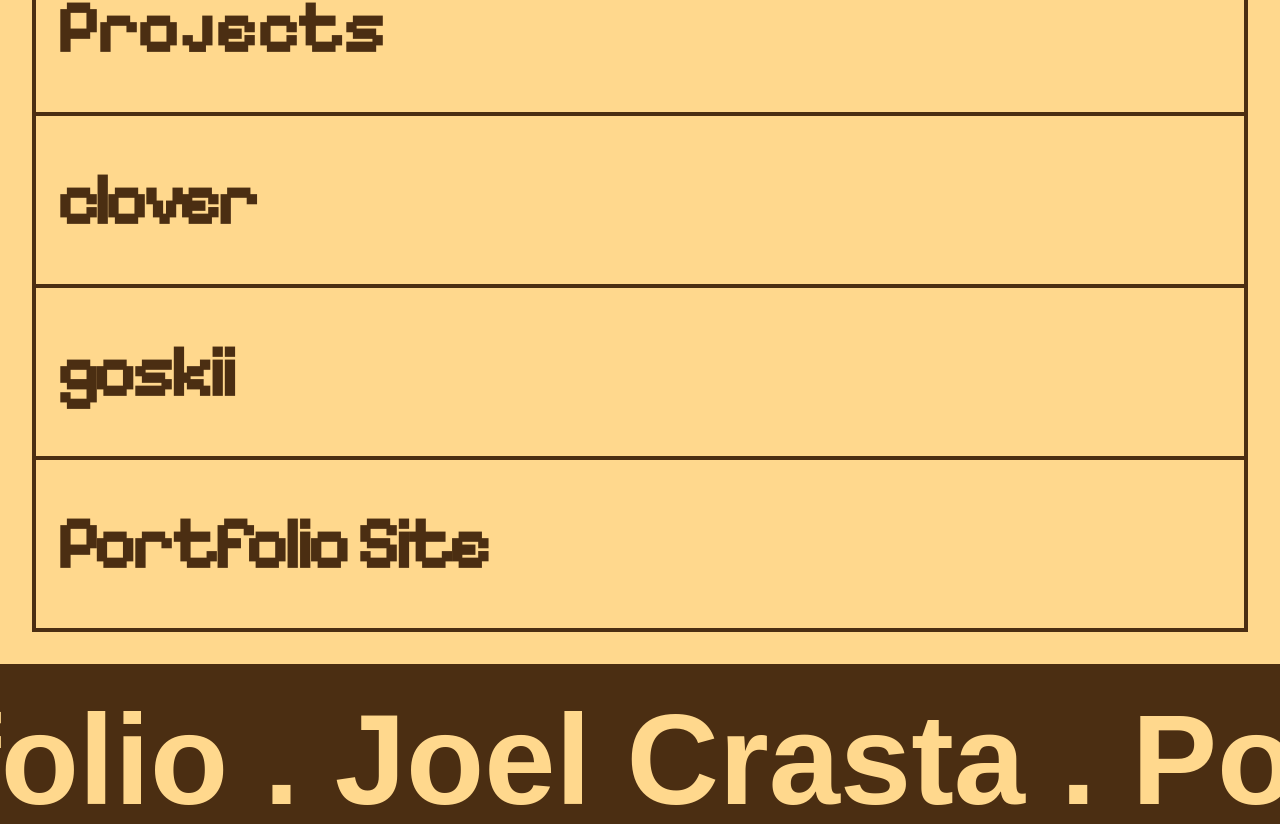
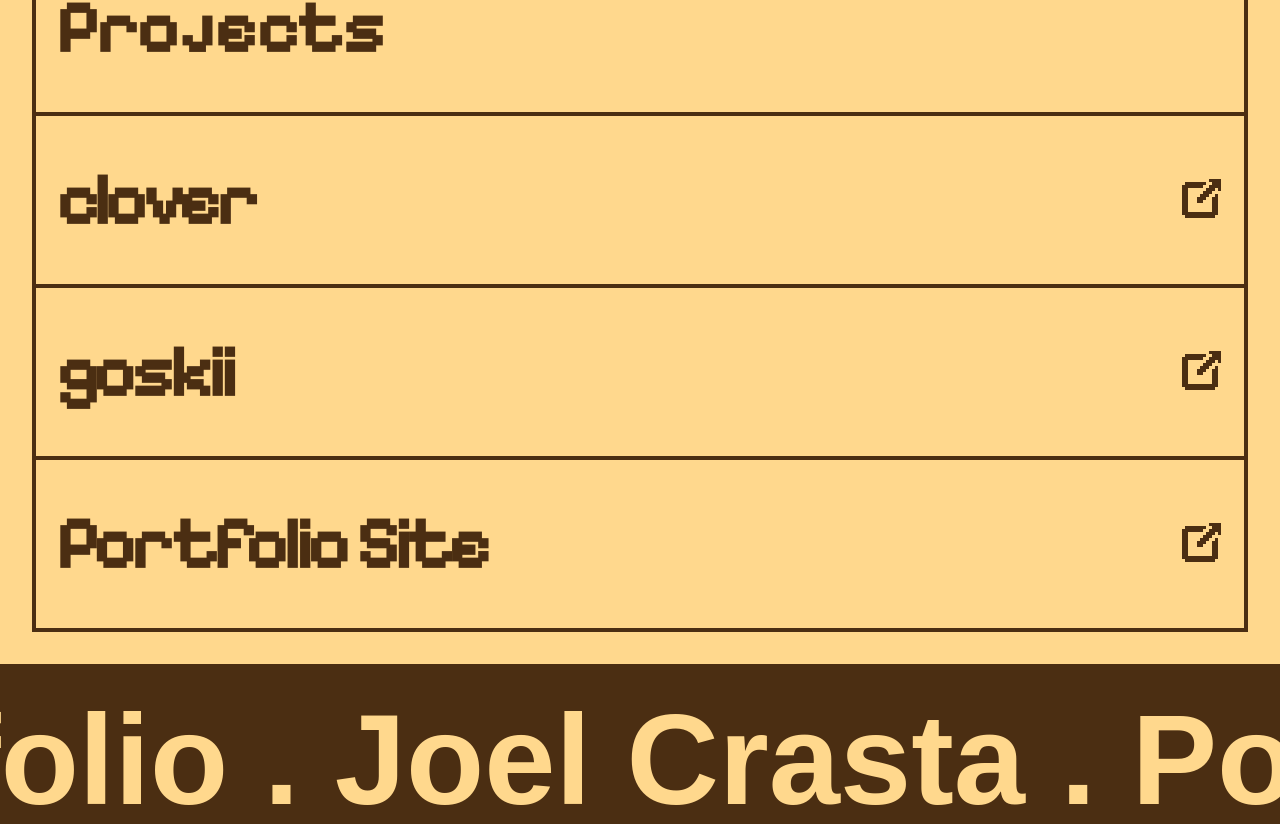
Before and after one commit to JoelVCrasta/portfolio, a Next.js app: page / in a window 1280 px wide. Shown: the part 1660-2484 px from the top of the page. Built offline with nearby package versions, Linux system fonts and the light colour scheme; a web font is replaced by a local one.

Commit message:
added project card component

```diff
--- a/app/page.tsx
+++ b/app/page.tsx
@@ -22,7 +22,7 @@ export default function App() {
       </section>
 
       {/* Scrollable content */}
-      <Container>
+      <Container className="space-y-16` ">
         <TechDragCards />
         <Projects />
       </Container>
--- a/components/ProjectCard.tsx
+++ b/components/ProjectCard.tsx
@@ -1,4 +1,4 @@
-import React from "react"
+import Image from "next/image"
 
 type ProjectCardProps = {
   title: string
@@ -18,10 +18,10 @@ const ProjectCard = ({
       href={link}
       target="_blank"
       rel="noopener noreferrer"
-      className="group relative mx-auto px-5 flex items-center justify-between hover:bg-foreground hover:text-background transition-colors duration-300 font-pixelify"
+      className="group relative mx-auto px-5 flex items-center justify-between hover:bg-foreground hover:text-background transition-colors duration-300 font-pixelify "
     >
       <div className="relative h-full w-full overflow-hidden">
-        <h1 className="py-12 text-xl font-bold tracking-tighter duration-500 group-hover:-translate-y-full md:text-5xl lg:text-7xl">
+        <h1 className=" py-12  text-xl font-bold tracking-tighter md:text-5xl lg:text-7xl duration-500 group-hover:-translate-y-full">
           {title}
         </h1>
 
@@ -29,6 +29,7 @@ const ProjectCard = ({
           <h1 className="text-xl font-bold tracking-tighter md:text-5xl lg:text-7xl">
             {title}
           </h1>
+
           <h2 className="text-lg font-medium opacity-70 md:text-2xl lg:text-3xl">
             {subtitle}
           </h2>
@@ -38,6 +39,13 @@ const ProjectCard = ({
       <p className="w-3/5 text-md text-text/70 transition-opacity duration-500 lg:opacity-0 lg:group-hover:opacity-70 md:text-xl">
         {description}
       </p>
+
+      <Image
+        src="/external-link.png"
+        alt="External Link Icon"
+        width={60}
+        height={60}
+      />
     </a>
   )
 }
```
